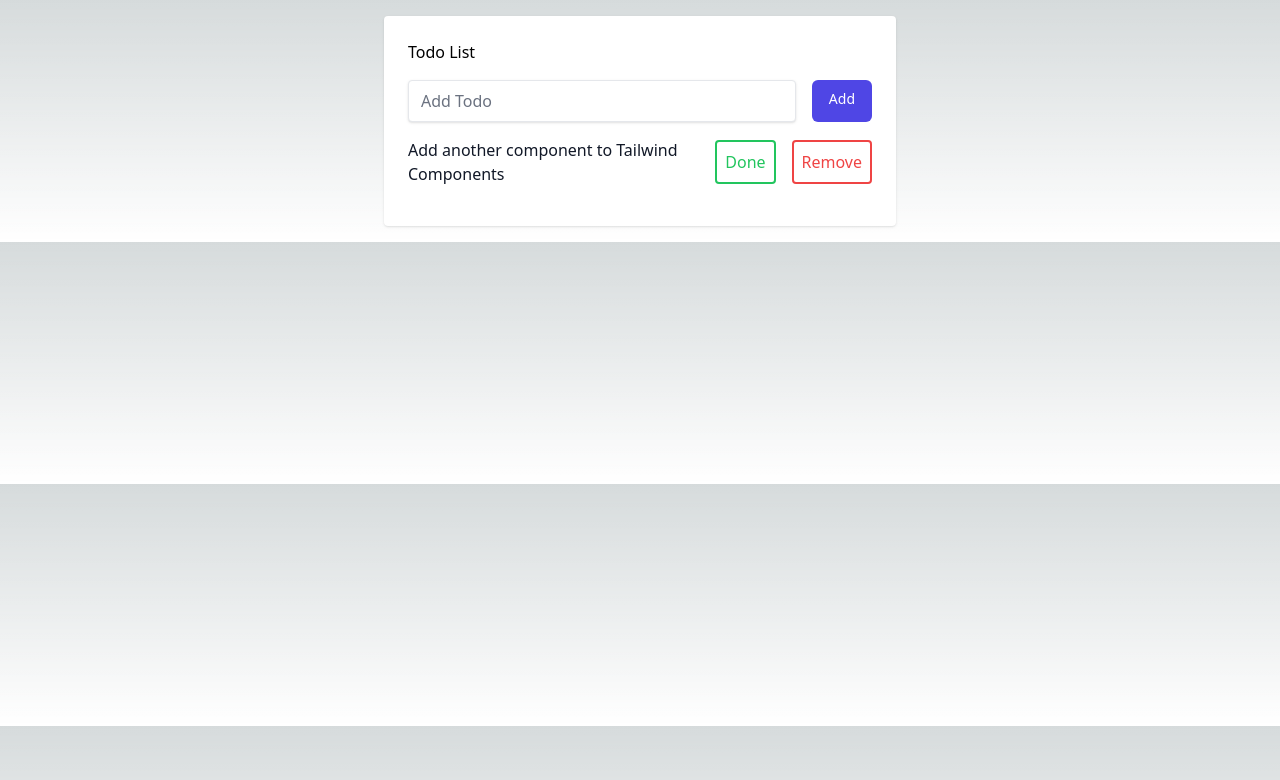
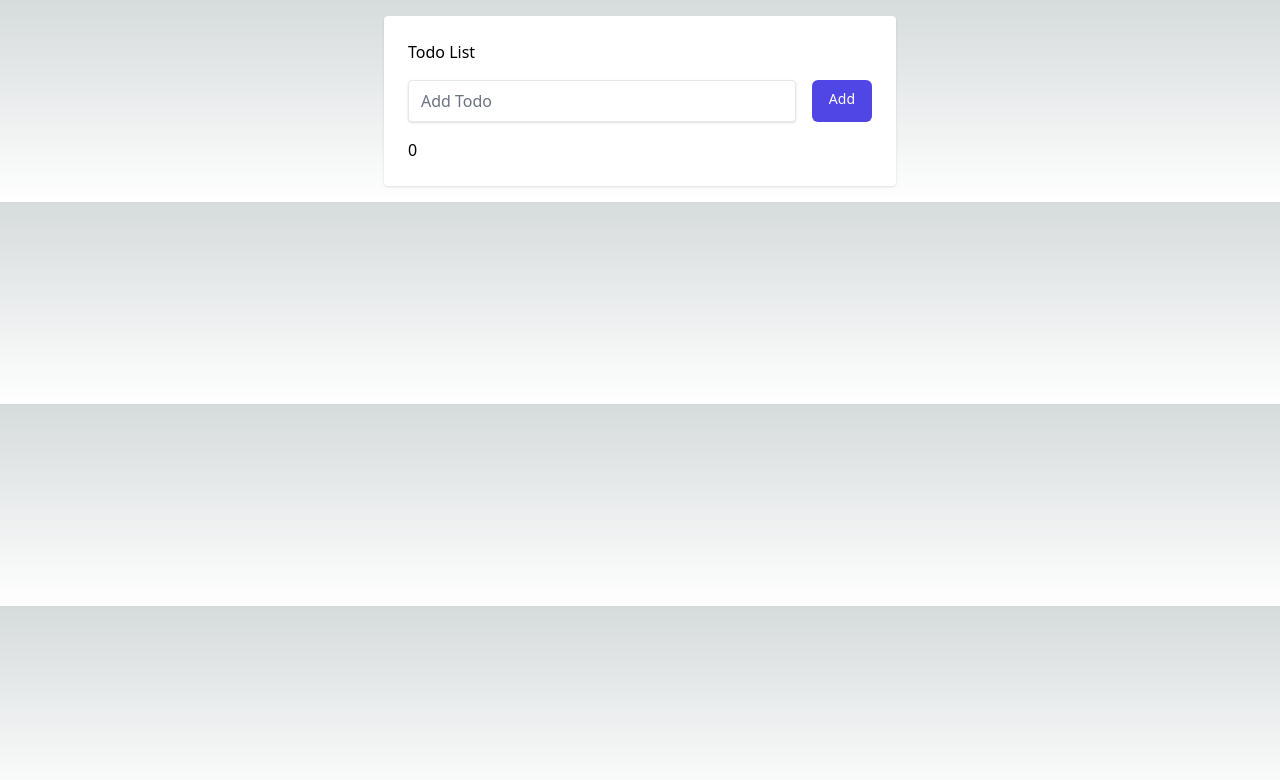
Before and after one commit to mgos0p/study-next-js, a Next.js app: page /todo in a window 1280 px wide. Shown: the top 780 px of the page. Built offline with nearby package versions, Linux system fonts and the light colour scheme.

Commit message:
TODOの追加処理作ってみた。 ただなんか遅い

```diff
--- a/pages/todo.tsx
+++ b/pages/todo.tsx
@@ -17,7 +17,9 @@ const TodoList: FC = () => {
   const handleAddTodo = (event: MouseEvent<HTMLButtonElement>) => {
     event.preventDefault();
     if (todoText) {
-      alert("Add!");
+      todoList.push(todoText);
+      setTodoList(todoList);
+      // alert("Add!");
     } else {
       alert("Todo is empty!");
     }
@@ -33,7 +35,13 @@ const TodoList: FC = () => {
           </div>
         </div>
         <div>
-          <Todo title="Add another component to Tailwind Components" handleDone={ handleDone } handleRemove={ handleRemove }/>
+          {
+            todoList.length && todoList.map((todo) => {
+              return (
+                <Todo key={todo} title={todo} handleDone={handleDone} handleRemove={handleRemove} />
+              );
+            })
+          }
         </div>
       </div>
     </div>
```
